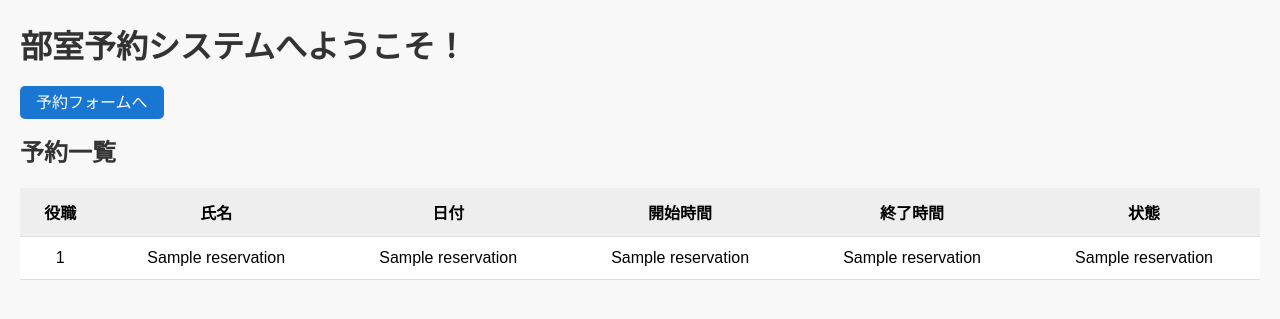
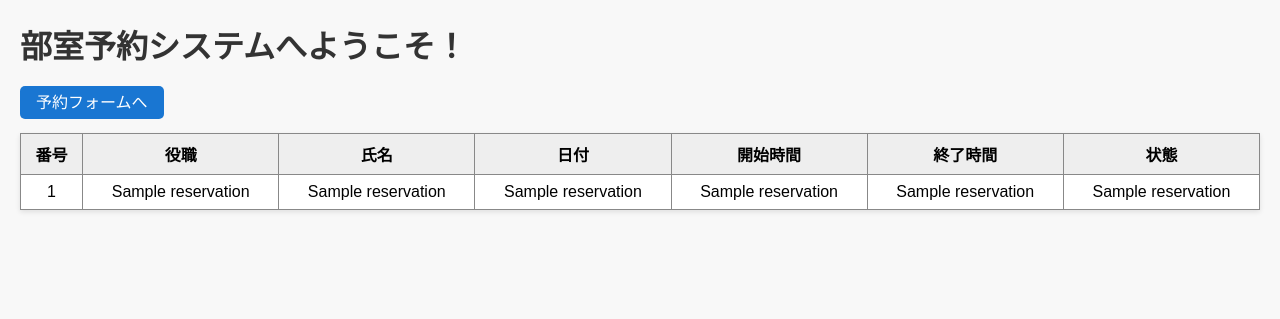
Before and after one commit to Noah104kkk/CUVE-Room, a Flask app: template templates/welcome.html in a window 1280 px wide. Shown: the top 319 px of the page. Run offline with Flask 3, Linux system fonts and the light colour scheme; the template is opened without the code that fills it: most values are stand-ins (such as "Sample title", 1, 10 or a date in 2020).

Commit message:
Add files via upload

```diff
--- a/templates/welcome.html
+++ b/templates/welcome.html
@@ -1,20 +1,33 @@
 <!DOCTYPE html>
-<html lang="ja">
+<html>
 <head>
-    <meta charset="UTF-8">
-    <title>部室予約システム ホーム</title>
-    <link rel="stylesheet" href="{{ url_for('static', filename='style.css') }}">
+    <meta charset="utf-8">
+    <title>部室予約システム</title>
+    <link rel="stylesheet" href="/static/style.css">
+    <style>
+        table {
+            width: 100%;
+            border-collapse: collapse;
+            margin-top: 20px;
+        }
+        th, td {
+            border: 1px solid #888;
+            padding: 8px;
+            text-align: center;
+        }
+        .rejected {
+            background-color: #f8d7da; /* 拒否された予約を薄い赤色で表示 */
+        }
+    </style>
 </head>
 <body>
     <h1>部室予約システムへようこそ！</h1>
-
     <p><a href="{{ url_for('reserve') }}">予約フォームへ</a></p>
 
-    <h2>予約一覧</h2>
-    <div class="table-container">
     <table>
         <thead>
             <tr>
+                <th>番号</th>
                 <th>役職</th>
                 <th>氏名</th>
                 <th>日付</th>
@@ -25,17 +38,17 @@
         </thead>
         <tbody>
             {% for r in reservations %}
-                    <tr class="{% if r[5] == '拒否' %}rejected{% endif %}">
-                        <td>{{ r[0] }}</td>
+            <tr class="{{ 'rejected' if r[6] == '拒否' else '' }}">
+                <td>{{ loop.index }}</td>
                 <td>{{ r[1] }}</td>
                 <td>{{ r[2] }}</td>
                 <td>{{ r[3] }}</td>
                 <td>{{ r[4] }}</td>
                 <td>{{ r[5] }}</td>
+                <td>{{ r[6] or '' }}</td>
             </tr>
             {% endfor %}
         </tbody>
     </table>
-    </div>
 </body>
 </html>
```
Also changed, not shown: templates/admin_login.html (+7 -5 lines). Lines whose indentation alone changed are shown as unchanged.
